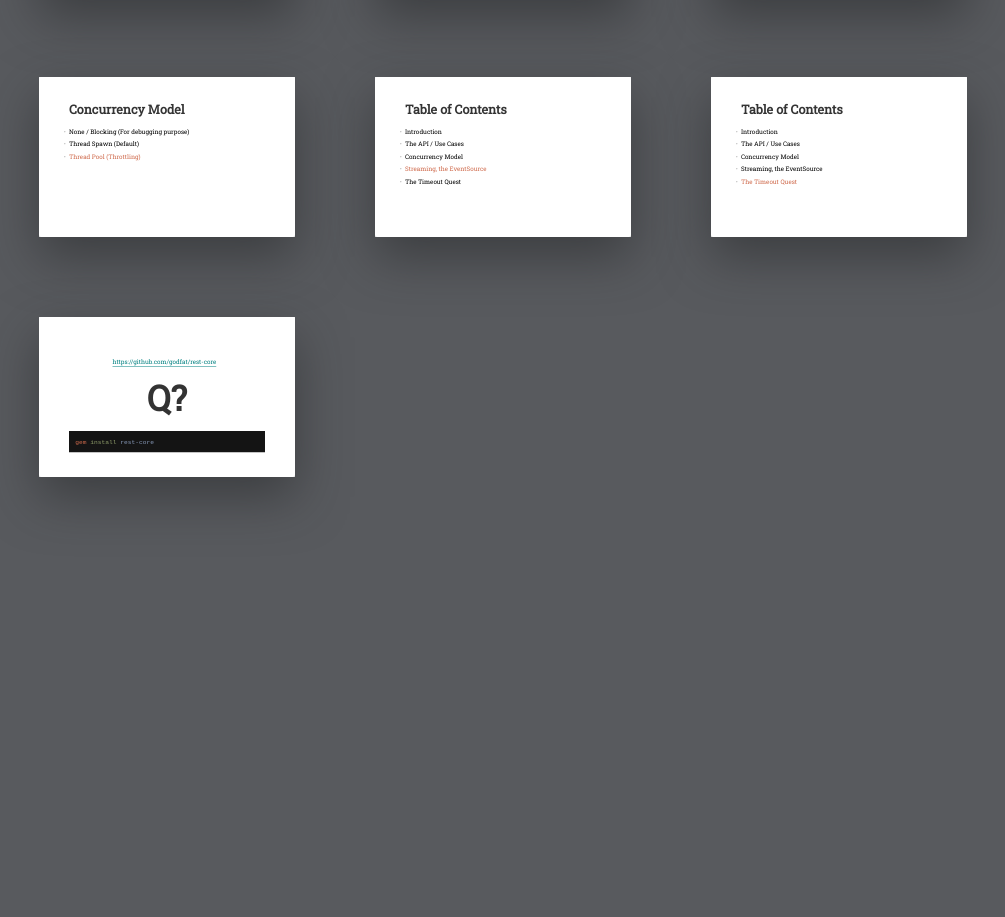
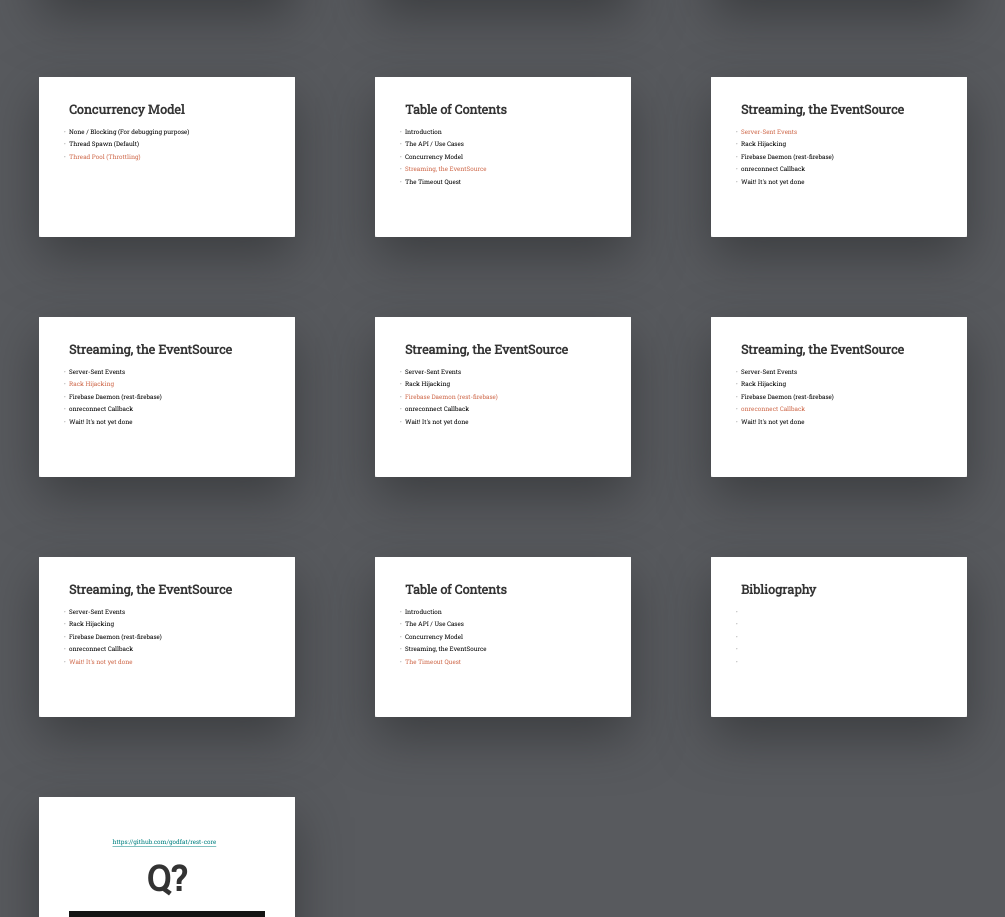
Before and after one commit to godfat/godfat.org-rc, a plain HTML site: page slide/rest-core-promise/index.html in a window 1280 px wide. Shown: the part 1733-2650 px from the top of the page, without its empty margins (61-1066 px from the left). Before the commit the page ends 2330 px from the top, so only its background shows below. Drawn offline with Linux system fonts and the light colour scheme; a web font is replaced by a local one.

Commit message:
eventsource

```diff
--- a/slide/rest-core-promise/index.html
+++ b/slide/rest-core-promise/index.html
@@ -298,12 +298,66 @@
 </div></section>
 
 <section class="slide"><div>
+  <h2>Streaming, the EventSource</h2>
+  <ul><li class="red">Server-Sent Events</li>
+      <li>Rack Hijacking</li>
+      <li>Firebase Daemon (rest-firebase)</li>
+      <li>onreconnect Callback</li>
+      <li>Wait! It's not yet done</li></ul>
+</div></section>
+
+<section class="slide"><div>
+  <h2>Streaming, the EventSource</h2>
+  <ul><li>Server-Sent Events</li>
+      <li class="red">Rack Hijacking</li>
+      <li>Firebase Daemon (rest-firebase)</li>
+      <li>onreconnect Callback</li>
+      <li>Wait! It's not yet done</li></ul>
+</div></section>
+
+<section class="slide"><div>
+  <h2>Streaming, the EventSource</h2>
+  <ul><li>Server-Sent Events</li>
+      <li>Rack Hijacking</li>
+      <li class="red">Firebase Daemon (rest-firebase)</li>
+      <li>onreconnect Callback</li>
+      <li>Wait! It's not yet done</li></ul>
+</div></section>
+
+<section class="slide"><div>
+  <h2>Streaming, the EventSource</h2>
+  <ul><li>Server-Sent Events</li>
+      <li>Rack Hijacking</li>
+      <li>Firebase Daemon (rest-firebase)</li>
+      <li class="red">onreconnect Callback</li>
+      <li>Wait! It's not yet done</li></ul>
+</div></section>
+
+<section class="slide"><div>
+  <h2>Streaming, the EventSource</h2>
+  <ul><li>Server-Sent Events</li>
+      <li>Rack Hijacking</li>
+      <li>Firebase Daemon (rest-firebase)</li>
+      <li>onreconnect Callback</li>
+      <li class="red">Wait! It's not yet done</li></ul>
+</div></section>
+
+<section class="slide"><div>
   <h2>Table of Contents</h2>
   <ul><li>Introduction</li>
       <li>The API / Use Cases</li>
       <li>Concurrency Model</li>
       <li>Streaming, the EventSource</li>
       <li class="red">The Timeout Quest</li></ul>
+</div></section>
+
+<section class="slide"><div>
+  <h2>Bibliography</h2>
+  <ul><li></li>
+      <li></li>
+      <li></li>
+      <li></li>
+      <li></li></ul>
 </div></section>
 
 <section class="slide shout"><div>
```
